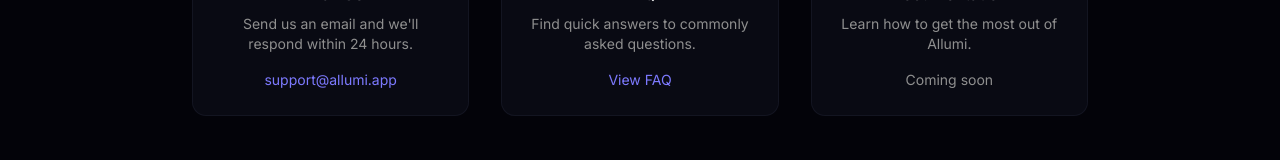
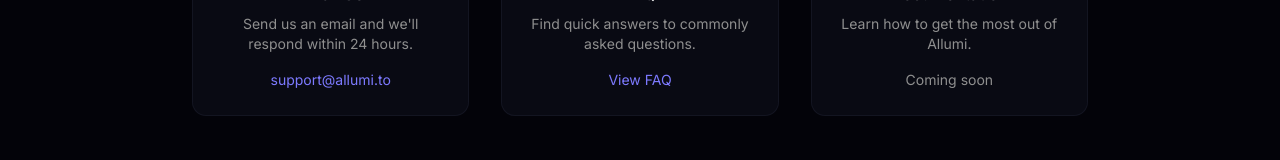
Before and after one commit to FVEFWFE/allumi, a Next.js app: page /support in a window 1280 px wide. Shown: the part 351-511 px from the top of the page. Built offline with nearby package versions, Linux system fonts and the light colour scheme.

Commit message:
Update support email from allumi.app to allumi.to
Co-Authored-By: Claude Opus 4.6 <noreply@anthropic.com>

```diff
--- a/app/support/page.tsx
+++ b/app/support/page.tsx
@@ -45,8 +45,8 @@ export default function SupportPage() {
               <p className="mt-2 text-sm text-muted-foreground">
                 Send us an email and we&apos;ll respond within 24 hours.
               </p>
-              <a href="mailto:support@allumi.app" className="mt-4 inline-block text-sm text-primary hover:underline">
-                support@allumi.app
+              <a href="mailto:support@allumi.to" className="mt-4 inline-block text-sm text-primary hover:underline">
+                support@allumi.to
               </a>
             </div>
 
```
